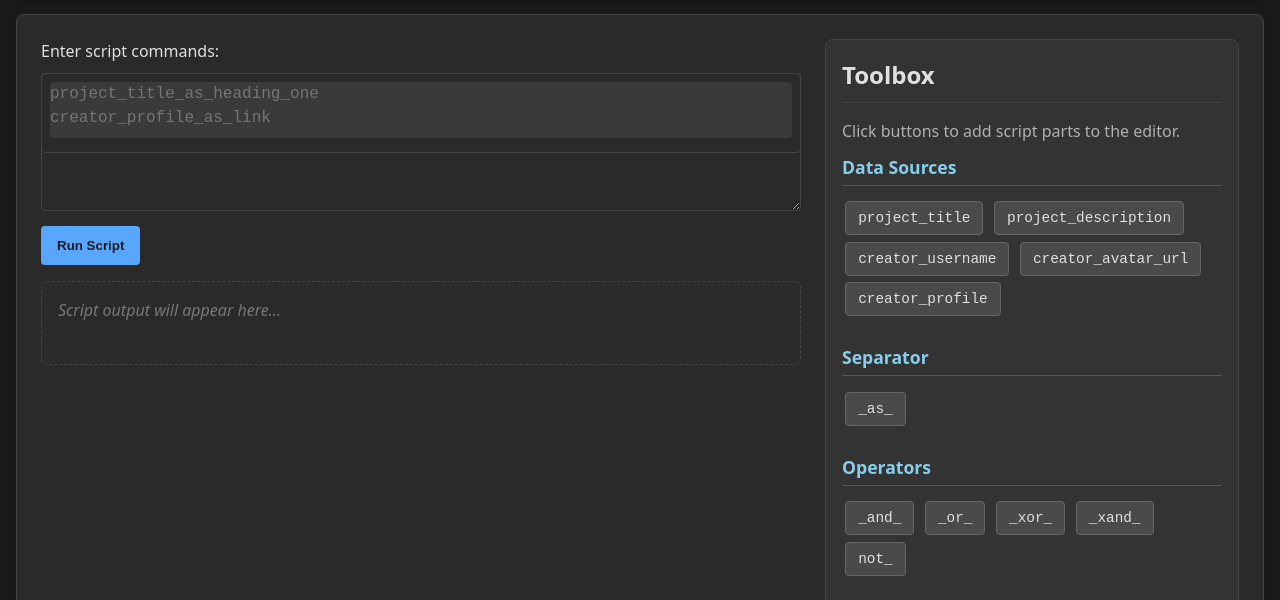
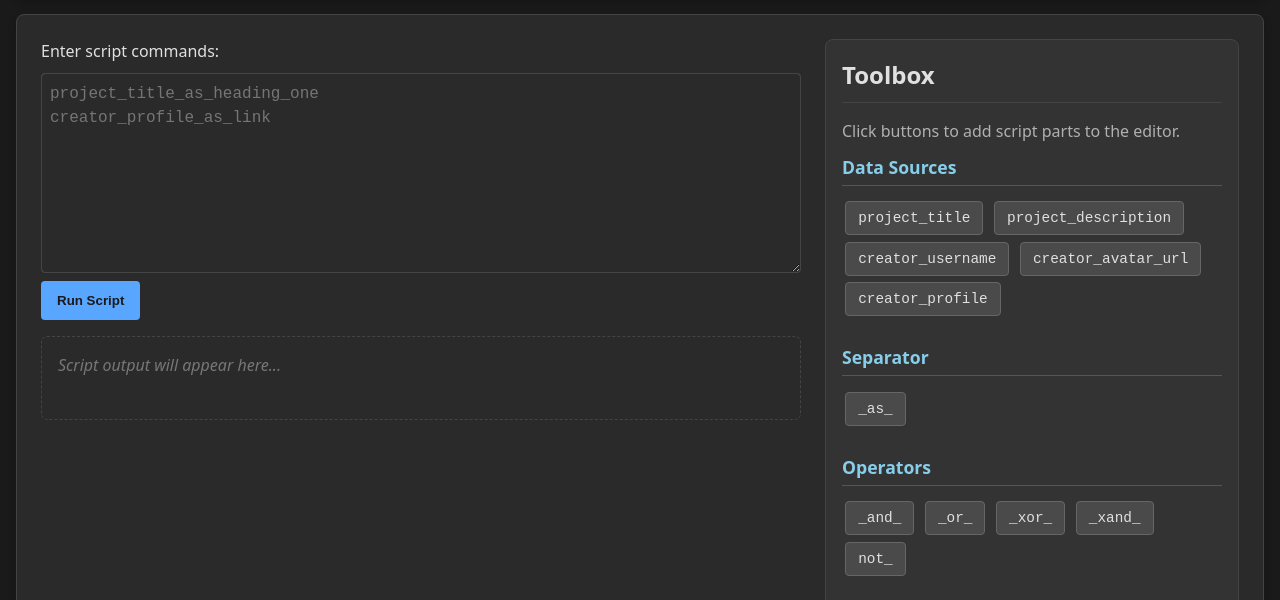
Before and after one commit to websimapi/websim-websim-script-runner, a plain HTML site: page index.html in a window 1280 px wide. Shown: the part 122-722 px from the top of the page. Drawn offline with Linux system fonts and the light colour scheme.

Commit message:
v14: Let's fix our editor so that the editor window is larger, but also ensure that the cursor lines up properly. Currently, it seems like the changes to our editor with coloring has made some of the cursor misaligned

```diff
--- a/style.css
+++ b/style.css
@@ -127,6 +127,7 @@ a:hover {
     position: relative;
     width: 100%;
     height: auto;
+    display: grid;
 }
 
 #script-input, #highlighter {
@@ -135,39 +136,40 @@ a:hover {
     border: 1px solid #444;
     border-radius: 4px;
     font-family: 'Courier New', Courier, monospace;
-    font-size: 1em; /* Ensure consistent font size */
-    line-height: 1.5; /* Ensure consistent line height */
+    font-size: 1em;
+    line-height: 1.5;
     box-sizing: border-box;
     width: 100%;
-    min-height: 80px;
+    min-height: 200px;
     white-space: pre-wrap;
     word-wrap: break-word;
+    grid-area: 1 / 1 / 2 / 2; /* Make them overlap */
 }
 
 #script-input {
-    position: relative;
     z-index: 1;
     background-color: transparent;
-    color: transparent; /* Make text transparent */
-    caret-color: #e0e0e0; /* But keep the caret visible */
+    color: transparent;
+    caret-color: #e0e0e0;
     resize: vertical;
 }
 
 #highlighter {
-    position: absolute;
-    top: 0;
-    left: 0;
     z-index: 0;
     overflow: hidden;
     pointer-events: none;
-    display: block;
     color: #e0e0e0;
 }
 
 #highlighter code {
-    display: block;
+    padding: 0;
+    margin: 0;
+    background: none;
     font-family: inherit;
     font-size: inherit;
+    line-height: inherit; /* Inherit line-height */
+    white-space: inherit; /* Inherit wrapping behavior */
+    word-wrap: inherit;
 }
 
 #run-button {
```
